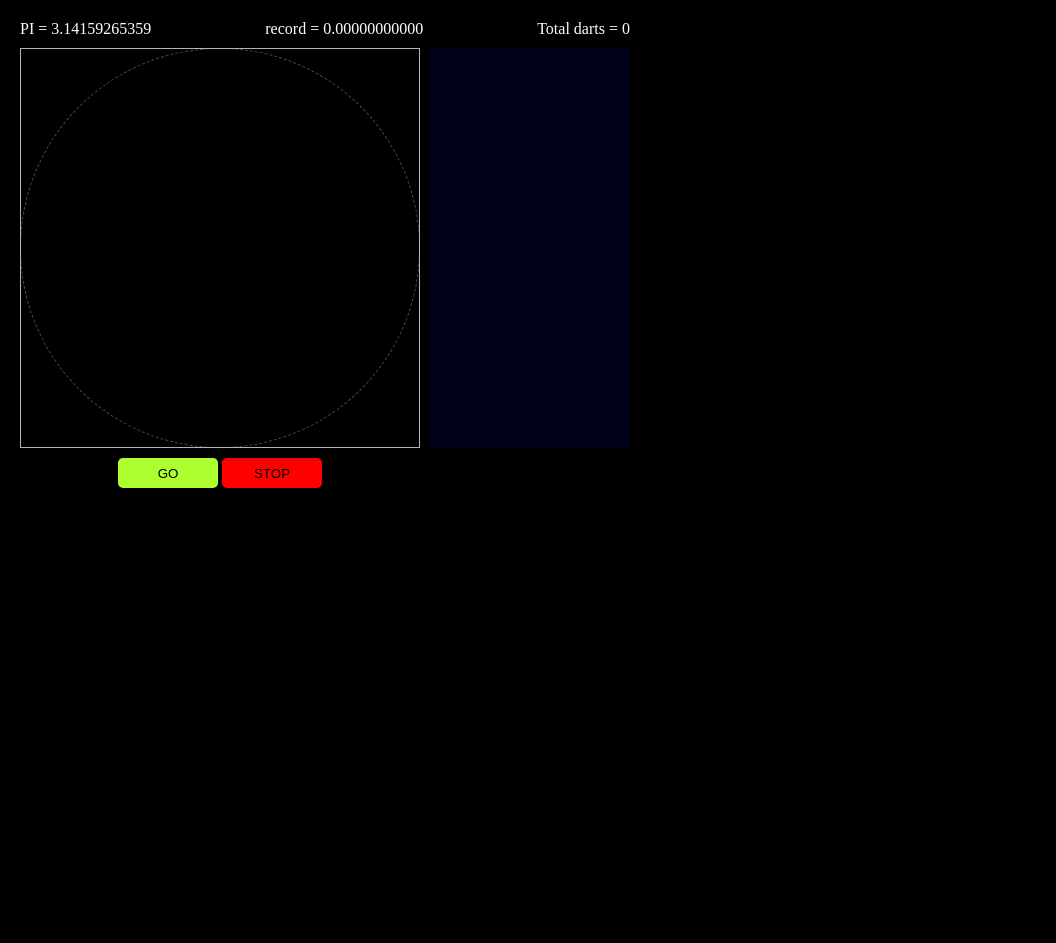
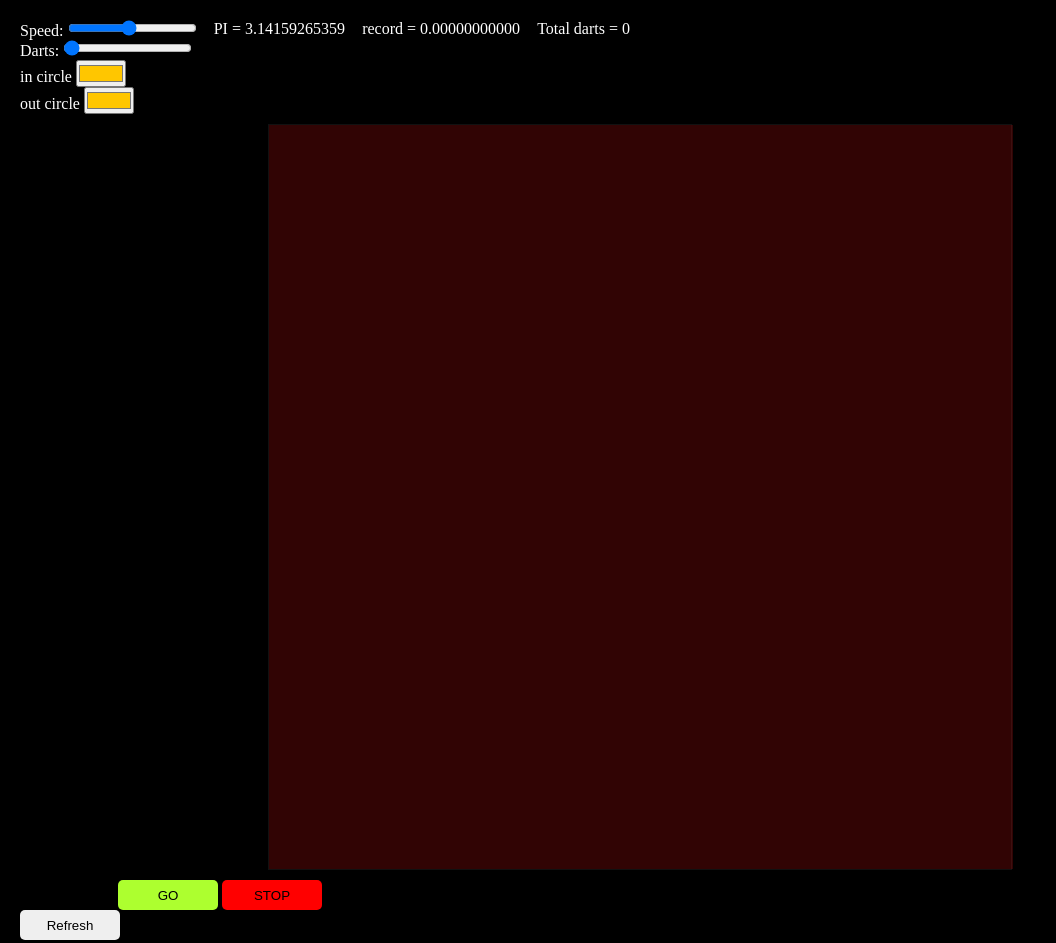
Before and after one commit to crocJohnDee/approximate-pi-with-javascript, a plain HTML site: page index.html in a window 1280 px wide. Shown: the whole page, without its empty margins (0-1056 px from the left). Before the commit the page ends 800 px from the top, so only its background shows below. Drawn offline with Linux system fonts and the light colour scheme.

Commit message:
added UI variables

```diff
--- a/index.html
+++ b/index.html
@@ -12,27 +12,52 @@
     <title>PI</title>
   </head>
   <body>
+
+
+
+
     <div id="info">
+      <div>
+
+        <label for="speed">Speed:</label>
+        <input
+        id="speed"
+        type="range"
+        name="speed"
+        min="50"
+        max="1000"
+        value="500"
+        /> <br>
+
+        <label for="darts">Darts:</label>
+        <input
+          id="darts"
+          type="range"
+          name="darts"
+          min="1"
+          max="1000"
+          value="10"
+        /> <br>
+        <label for="inCircle">in circle</label>
+        <input id="inCircle" type="color" name="inCircle" value="#ffc600" /> <br>
+        <label for="outCircle">out circle</label>
+        <input id="outCircle" type="color" name="outCircle" value="#ffc600" />
+      </div>
       <p>PI = 3.14159265359</p>
       <p>record = <span id="record">0.00000000000</span></p>
       <p>Total darts = <span id="total-darts">0</span></p>
     </div>
     <div id="container">
-      <canvas
-        RenderTransformOrigin="0.5,0.5"
-        id="draw"
-        width="400"
-        height="400"
-      ></canvas>
-      <div id="circle"></div>
-
-      <div id="console"></div>
+      <canvas RenderTransformOrigin="0.5,0.5" id="draw"></canvas>
+      <!-- <div id="console"></div> -->
     </div>
 
     <div class="buttons">
       <button onclick="go()" id="go">GO</button>
       <button onclick="stop()" id="stop">STOP</button>
     </div>
+    <button onclick="location.reload()">Refresh</button>
+  </div>
     <script src="main.js"></script>
   </body>
 </html>
--- a/main.js
+++ b/main.js
@@ -1,16 +1,22 @@
 // QuerySelectors
 const canvas = document.querySelector("#draw");
-const approximations = document.querySelector("#console");
+const myConsole = document.querySelector("#console");
 const totalDarts = document.querySelector("#total-darts");
 const record = document.querySelector("#record");
 const ctx = canvas.getContext("2d");
 
 // ***********************
 
+let width = document.querySelector("#container").offsetWidth;
+let height = document.querySelector("#container").offsetWidth;
+canvas.width = width;
+canvas.height = height;
+
 // Get center of canvas
-const centerX = canvas.offsetWidth / 2;
-const centerY = canvas.offsetWidth / 2;
+let centerX = width / 2;
+let centerY = height / 2;
 // ************************************
+console.log(centerX, centerY);
 
 // Score keeping
 let circleCount = 0;
@@ -19,78 +25,114 @@ let recordPI = 0;
 let total = 0;
 // ***********
 
-
-
 const realPI = 3.14159265359;
 let recordDiff = Math.abs(realPI - recordPI);
 
-let arr = []; // Arr to fill
+let arr = []; // Console
 
+// Ui variables
+let dartsPerTurn = document.querySelector("#darts").value;
+let speed = document.querySelector("#speed").value;
+let colorInCircle = "red";
+let colorOutCircle = "white";
+// **************************
 
 let callDraw;
-const go = () => callDraw = setInterval(draw, 100);
+
+const go = () => (callDraw = setInterval(draw, speed));
+
 function draw() {
-    for (let i = 0; i < 500; i++) {
-
+  for (let i = 0; i < dartsPerTurn; i++) {
     // Random numbers for X- and Y-position
-        let randomX = Math.floor(Math.random() * 400);
-        let randomY = Math.floor(Math.random() * 400);
+    let randomX = Math.floor(Math.random() * width);
+    let randomY = Math.floor(Math.random() * height);
     // *******************************************
 
     // calculate dart from center with pythagoras
     let a = centerX - randomX;
     let b = randomY - centerY;
-        let c = Math.sqrt(a * a + b * b);
+    let c = Math.floor(Math.sqrt(Math.pow(a, 2) + Math.pow(b, 2)));
     // ******************************
 
     total++;
-        if (c <= 200) {
-            ctx.strokeStyle = "red";
+    if (c <= width / 2) {
+      ctx.strokeStyle = colorInCircle;
       circleCount++;
     } else {
       squareCount++;
-            ctx.strokeStyle = "white"
+      ctx.strokeStyle = colorOutCircle;
     }
 
     ctx.beginPath();
     ctx.moveTo(randomX, randomY);
-        ctx.lineTo(randomX + 1, randomY + 1);
+    ctx.lineTo(randomX + 1, randomY);
     ctx.stroke();
     //******************************* start pie */
     let pie = (4 * (circleCount / total)).toFixed(11);
-        arr.push(`<p>${pie}</p>`)
-        approximations.insertAdjacentHTML("afterBegin", arr[arr.length - 1]);
+    // arr.push(`<p>${pie}</p>`);
+    // myConsole.insertAdjacentHTML("afterBegin", arr[arr.length - 1]);
 
-
-        let diff = Math.abs(realPI - pie)
+    let diff = Math.abs(realPI - pie);
 
     if (diff < recordDiff) {
       recordDiff = diff;
       recordPI = pie;
-            let recordTxt = []
+      let recordTxt = [];
       // Add HighLight class
       for (let i = 0; i < pie.toString().length; i++) {
-                if ([...recordPI.toString()][i] === [...realPI.toString()][i] && [...recordPI.toString()][i - 1] === [...realPI.toString()][i - 1]) {
-                    recordTxt.push(`<span class="hl">${[...recordPI.toString()][i]}</span>`);
+        if (
+          [...recordPI.toString()][i] === [...realPI.toString()][i] &&
+          [...recordPI.toString()][i - 1] === [...realPI.toString()][i - 1]
+        ) {
+          recordTxt.push(
+            `<span class="hl">${[...recordPI.toString()][i]}</span>`
+          );
         } else {
-                    recordTxt.push(`${[...recordPI.toString()][i]}`)
+          recordTxt.push(`${[...recordPI.toString()][i]}`);
         }
       }
       // *****************************************************
 
-            record.innerHTML = `${recordTxt.join("")} @ ${total}`
+      record.innerHTML = `${recordTxt.join("")} @ ${total}`;
     }
     //******************************* end pie */
 
-        if (approximations.childNodes.length > 21) {
-            approximations.removeChild(approximations.childNodes[21]);
-        }
+    // if (myConsole.childNodes.length > 21) {
+    //   myConsole.removeChild(myConsole.childNodes[21]);
+    // }
 
     totalDarts.textContent = total.toLocaleString();
-
   }
 }
 
 function stop() {
   clearInterval(callDraw);
 }
+
+window.addEventListener("resize", () => {
+  width = document.querySelector("#container").offsetWidth;
+  height = document.querySelector("#container").offsetWidth;
+
+  canvas.width = width;
+  canvas.height = height;
+
+  centerX = width / 2;
+  centerY = height / 2;
+});
+
+document.querySelector("#darts").addEventListener("change", e => {
+  dartsPerTurn = e.target.value;
+});
+document.querySelector("#speed").addEventListener("change", e => {
+  stop();
+  speed = e.target.value;
+  go();
+});
+
+document.querySelector("#inCircle").addEventListener("change", e => {
+  colorInCircle = e.target.value;
+});
+
+document.querySelector("#outCircle").addEventListener("change", e => {
+  colorOutCircle = e.target.value;
+});
--- a/styles.css
+++ b/styles.css
@@ -11,30 +11,26 @@ html {
 }
 
 #container {
-  display: grid;
-  grid-template-columns: 400px 200px;
-  grid-gap: 10px;
-  grid-auto-rows: minmax(100px, auto);
+  border: 1px solid #111;
+  position: relative;
+  margin: 0 auto;
+}
+
+@media screen and (min-width: 600px) {
+  #container {
+    width: 90%;
+  }
+}
+
+@media screen and (min-width: 900px) {
+  #container {
+    width: 60%;
+  }
 }
 
 canvas {
-  grid-column: 1;
-  grid-row: 2;
-  display: inline-block;
-  width: 400px;
-  height: 400px;
-  border: 1px solid rgb(179, 179, 179);
-  position: absolute;
-}
-
-#circle {
-  display: inline-block;
-  border-radius: 50%;
-  width: 400px;
-  height: 400px;
-  border: 1px dashed rgb(77, 77, 77);
-  position: relative;
-  z-index: -1;
+  background-color: rgba(163, 16, 16, 0.3);
+  display: block;
 }
 
 #info {
@@ -78,12 +74,16 @@ button:hover {
 }
 
 #console {
+  position: absolute;
+  right: 0;
+  top: 0;
   font-family: "VT323", monospace;
-  height: 400px;
+  width: 140px;
   color: white;
   text-align: center;
-  background: #00011b;
+  background: #111;
   font-size: 19px;
+  padding: 0 20px;
 }
 
 .hl {
```
Lines whose indentation alone changed are shown as unchanged.
